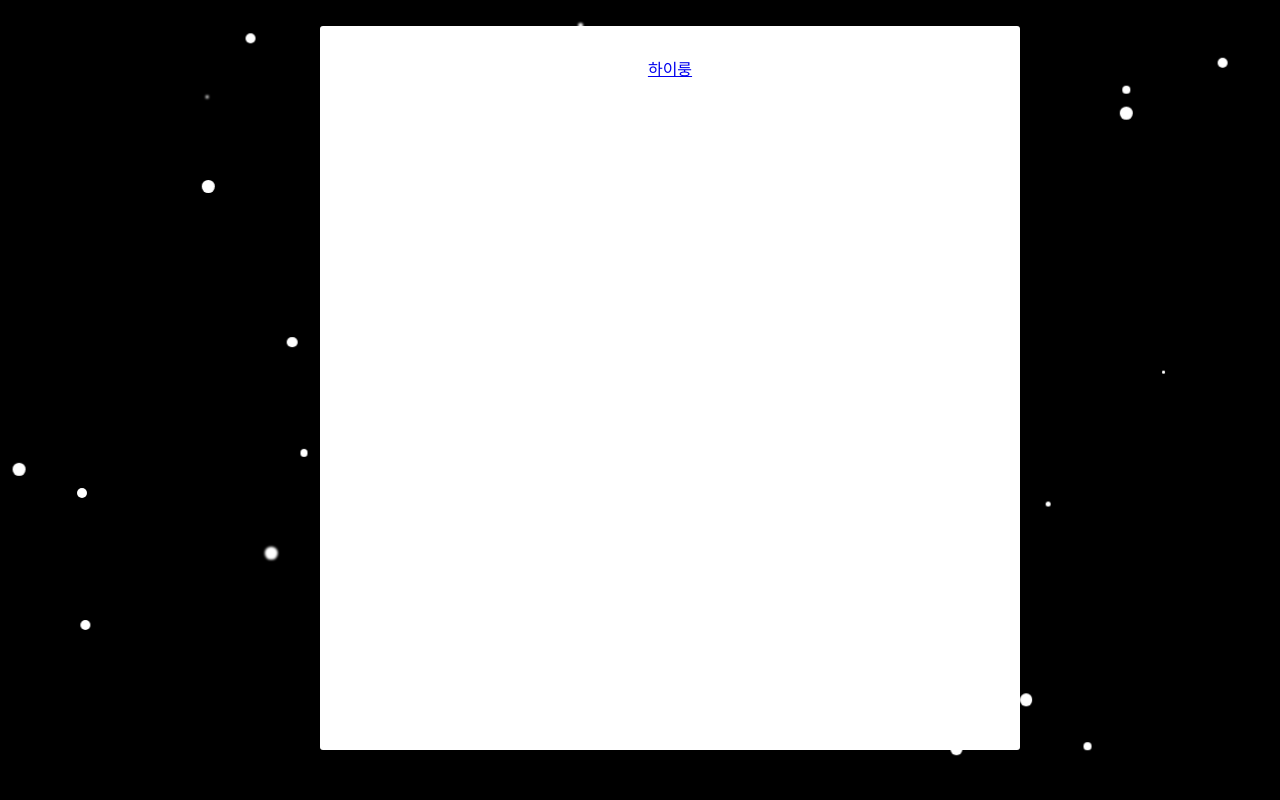
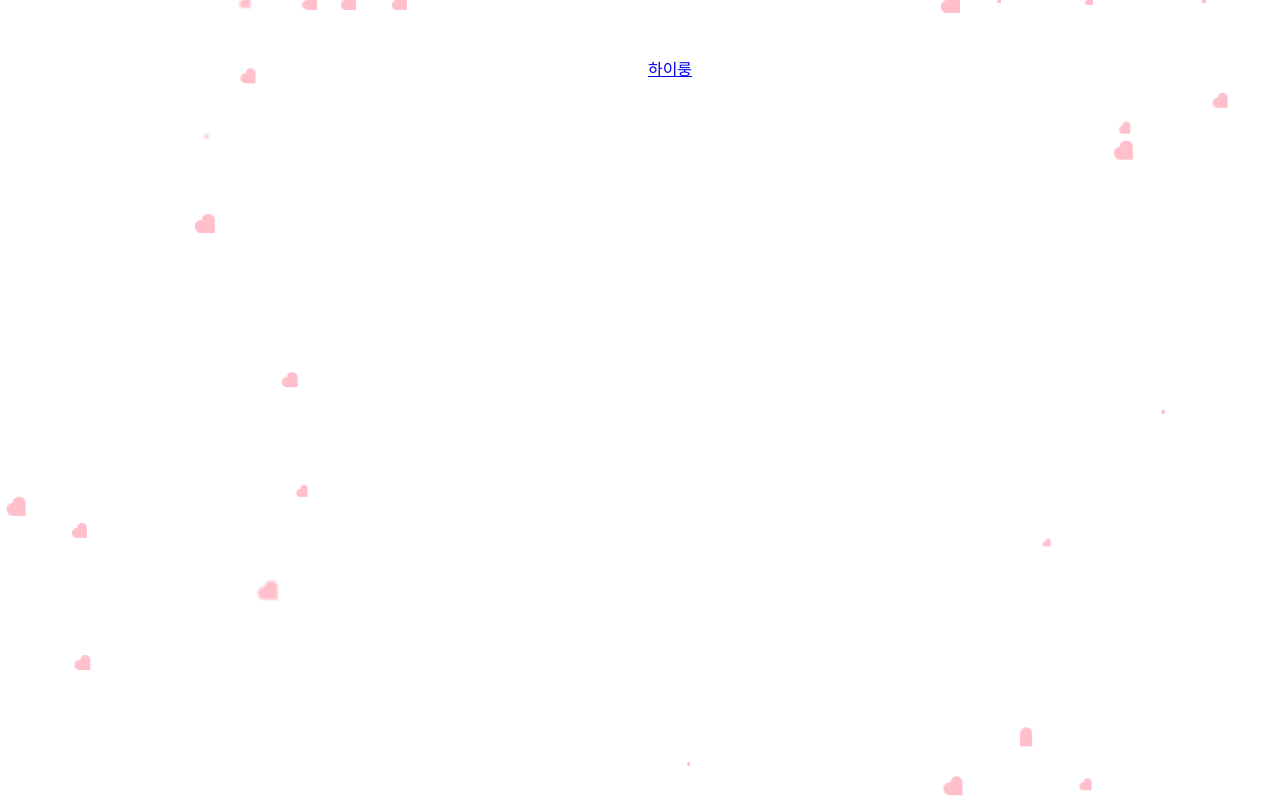
Before and after one commit to immortal-tiger/happybirthdaytoyou, a plain HTML site: page letter.html in a window 1280 px wide. Drawn offline with Linux system fonts and the light colour scheme.

Commit message:
Update letter.html

```diff
--- a/letter.html
+++ b/letter.html
@@ -20,15 +20,30 @@ html, body {
 	 overflow: hidden;
 
 }
- .snowflake {
+
+.snowflake {
 	 --size: 1vw;
 	 width: var(--size);
 	 height: var(--size);
-	 background: white;
-	 border-radius: 50%;
-	 position: absolute;
-	 top: -5vh;
-}
+   	 background: pink;
+   	 position: absolute;
+   	 transform: rotate(170deg);
+  }
+  .snowflake::before,
+  .snowflake::after {
+    	content: "";
+	width: var(--size);
+	height: var(--size);
+    	position: absolute;
+    	border-radius: 50%;
+    	background: pink;
+  }
+  .snowflake::before {
+    left: -50%;
+  }
+  .snowflake::after {
+    top: -50%;
+  }
  @keyframes snowfall {
 	 0% {
 		 transform: translate3d(var(--left-ini), 0, 0);
@@ -462,7 +477,7 @@ padding: 30px;
 
   </head>
 
-  <body bgcolor='black'>
+  <body>
 
 <div class="snowflake"></div>
 <div class="snowflake"></div>
```
